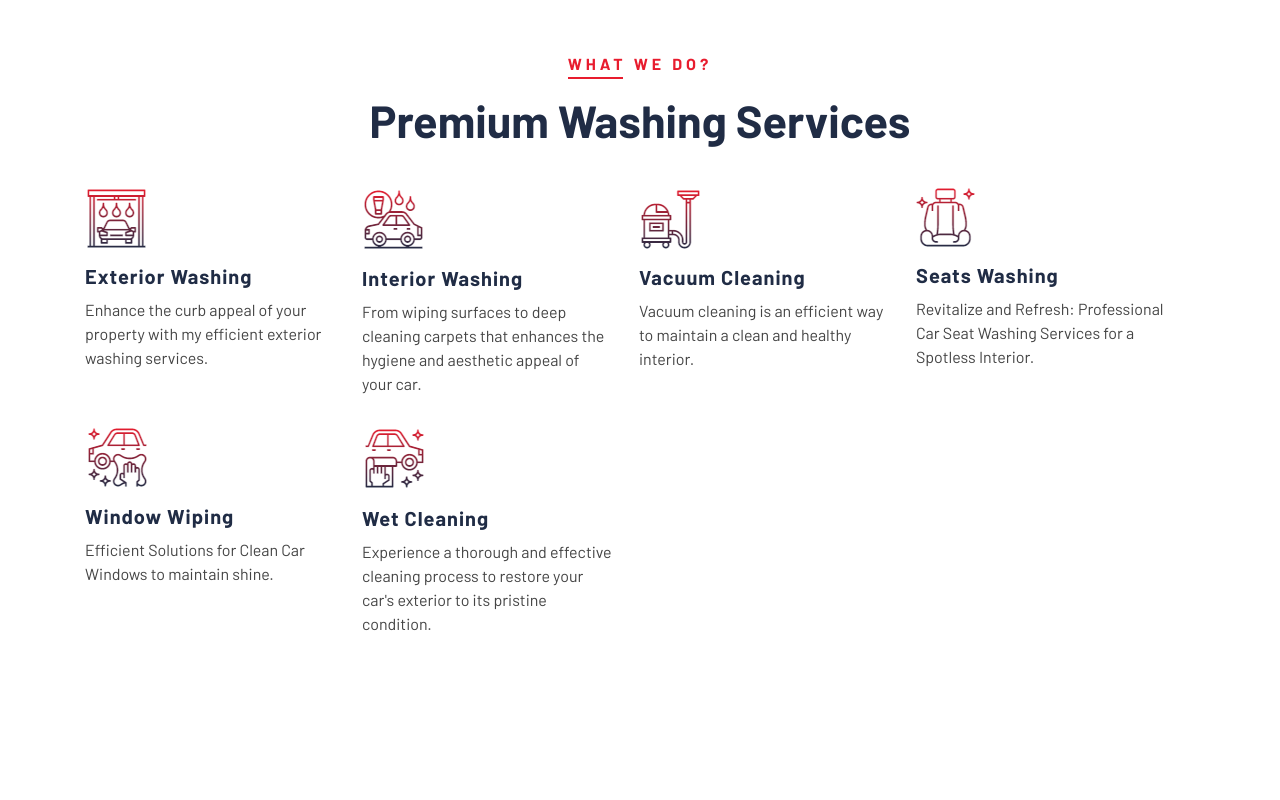
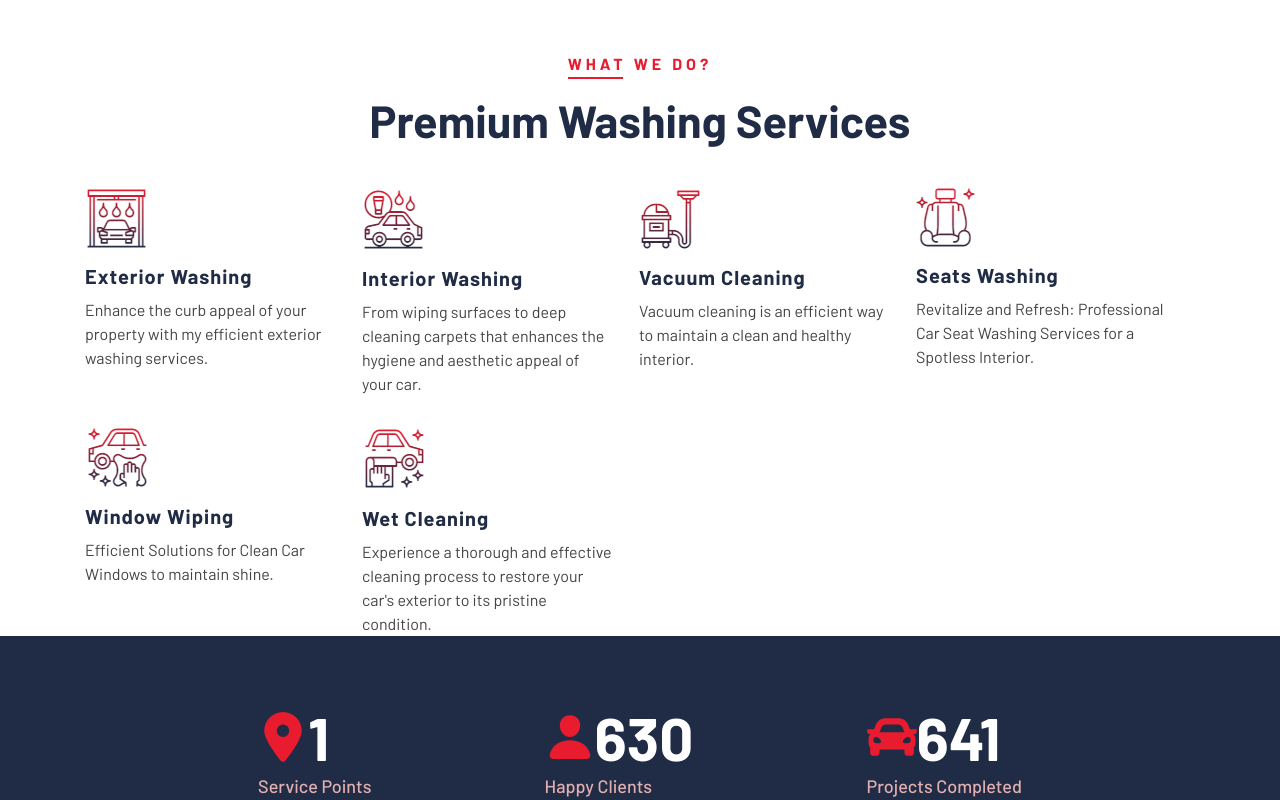
Before and after one commit to naeem2000/shafieks-carwash, a Next.js app: page / in a window 1280 px wide. Shown: the part 1539-2339 px from the top of the page. Before the commit the page ends 2175 px from the top, so only its background shows below. Built offline with nearby package versions, Linux system fonts and the light colour scheme.

Commit message:
finished counter

```diff
--- /dev/null
+++ b/app/components/Counter.tsx
@@ -0,0 +1,28 @@
+'use client';
+
+import CountUp from 'react-countup';
+import { Counts } from '../data';
+import '../styles/Counter.scss';
+import React from 'react';
+
+export default function Counter() {
+	return (
+		<section className='counter'>
+			<div className='counting max-width'>
+				{Counts.counts.map((item) => {
+					return (
+						<div className='counters' key={item.id}>
+							<div className='counter-body'>
+								<item.icon size={50} color='#E81C2E' />
+								<h1>
+									<CountUp enableScrollSpy duration={2} end={item.number} />
+								</h1>
+							</div>
+							<p>{item.text}</p>
+						</div>
+					);
+				})}
+			</div>
+		</section>
+	);
+}
--- a/app/data.ts
+++ b/app/data.ts
@@ -1,5 +1,10 @@
 //Hero images
 import hero1 from './assets/images/dummy-header.jpg';
+
+//Icons
+import { FaLocationDot } from 'react-icons/fa6';
+import { IoPerson } from 'react-icons/io5';
+import { FaCar } from 'react-icons/fa';
 
 //What we do grid
 import Interior from './assets/images/interior-wash.png';
@@ -9,6 +14,7 @@ import Seats from './assets/images/seats-wash.png';
 import Vacuum from './assets/images/vacuum.png';
 import Wash from './assets/images/wash.png';
 
+//Nav links
 export const navLinks = {
 	links: [
 		{
@@ -39,6 +45,7 @@ export const navLinks = {
 	],
 };
 
+//Hero images
 export const headerImages = {
 	images: [
 		{
@@ -60,6 +67,7 @@ export const headerImages = {
 	],
 };
 
+//What we do grid
 export const whatWeDo = {
 	wedo: [
 		{
@@ -106,3 +114,28 @@ export const whatWeDo = {
 		},
 	],
 };
+
+//Counter
+
+export const Counts = {
+	counts: [
+		{
+			id: 0,
+			icon: FaLocationDot,
+			text: 'Service Points',
+			number: 1,
+		},
+		{
+			id: 1,
+			icon: IoPerson,
+			text: 'Happy Clients',
+			number: '630',
+		},
+		{
+			id: 2,
+			icon: FaCar,
+			text: 'Projects Completed',
+			number: 641,
+		},
+	],
+};
--- a/app/page.tsx
+++ b/app/page.tsx
@@ -1,4 +1,5 @@
 import WhatWeDo from './components/WhatWeDo';
+import Counter from './components/Counter';
 import Header from './components/Header';
 import About from './components/About';
 import Hero from './components/Hero';
@@ -12,6 +13,7 @@ export default function Home() {
 			<Hero />
 			<About />
 			<WhatWeDo />
+			<Counter />
 		</>
 	);
 }
--- /dev/null
+++ b/app/styles/Counter.scss
@@ -0,0 +1,30 @@
+.counter {
+    background: var(--blue);
+
+    .counting {
+        display: flex;
+        align-items: center;
+        justify-content: space-evenly;
+
+        .counters {
+
+            .counter-body {
+                display: flex;
+                align-items: center;
+                justify-content: flex-start;
+
+                h1 {
+                    color: #ffffff;
+                    font-size: 60px;
+                    font-weight: 700;
+                }
+            }
+
+            p {
+                color: #e2b0b0;
+                font-size: 18px;
+                font-weight: 500;
+            }
+        }
+    }
+}
--- a/package.json
+++ b/package.json
@@ -14,6 +14,7 @@
     "hamburger-react": "^2.5.0",
     "next": "14.0.4",
     "react": "^18",
+    "react-countup": "^6.5.0",
     "react-dom": "^18",
     "react-icons": "^5.0.1",
     "react-slick": "^0.29.0",
```
Also changed, not shown: 1 other file (tests, documents, lock files or other folders).
